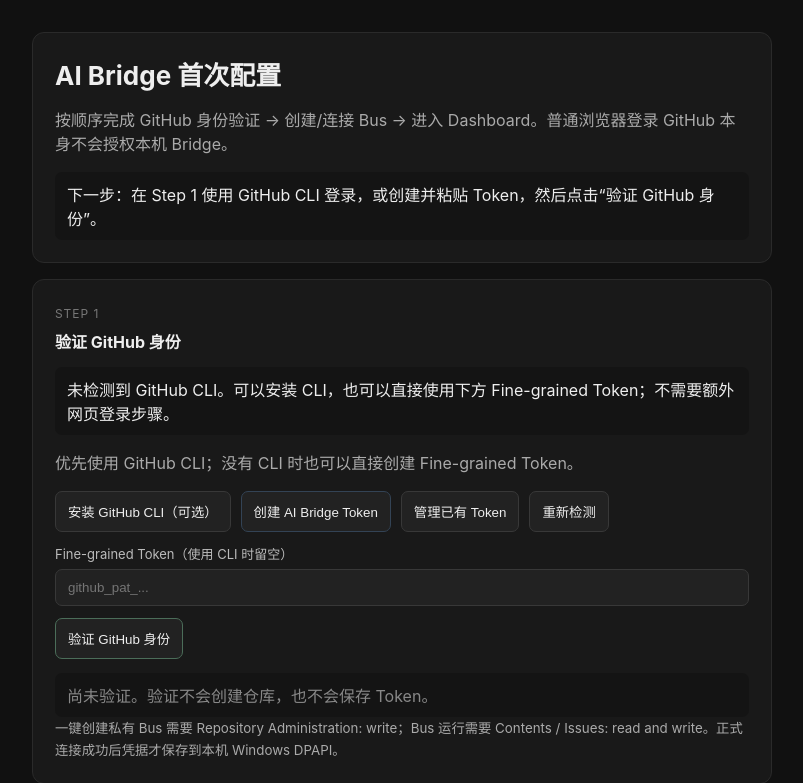
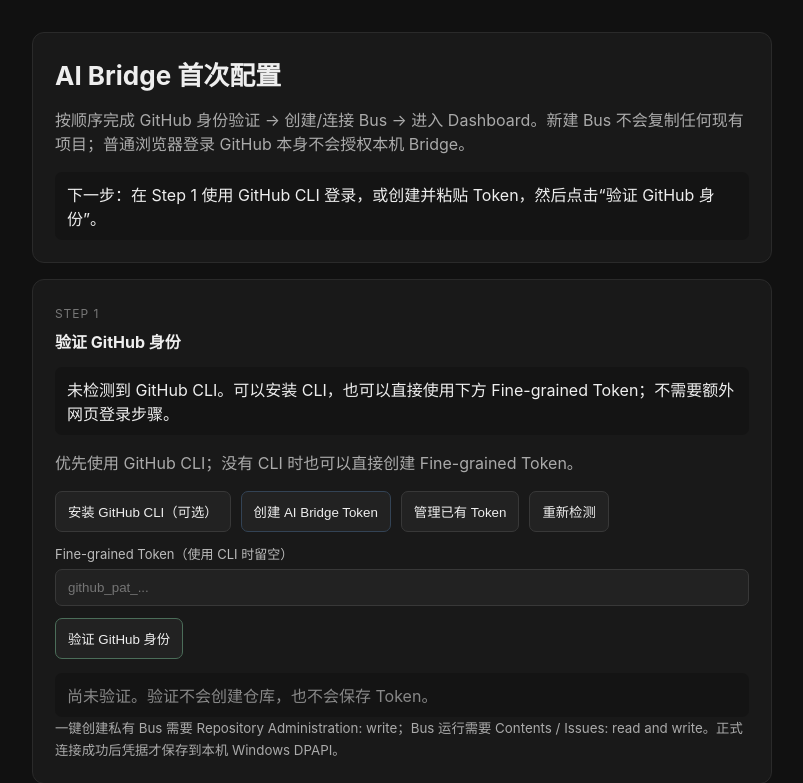
Before and after one commit to fmb22333-dev/AI-Bridge, a FastAPI app: page /setup in a window 1280 px wide. Shown: the top 783 px of the page, without its empty margins (238-1041 px from the left). Run offline with FastAPI, Linux system fonts and the light colour scheme; data that the repository does not hold is empty.

Commit message:
test: make setup assertions semantic

```diff
--- a/runtime/src/ai_bridge/web/templates/setup.html
+++ b/runtime/src/ai_bridge/web/templates/setup.html
@@ -12,7 +12,7 @@
 <main>
   <div class="card">
     <h1>AI Bridge 首次配置</h1>
-    <p>按顺序完成 GitHub 身份验证 → 创建/连接 Bus → 进入 Dashboard。普通浏览器登录 GitHub 本身不会授权本机 Bridge。</p>
+    <p>按顺序完成 GitHub 身份验证 → 创建/连接 Bus → 进入 Dashboard。新建 Bus 不会复制任何现有项目；普通浏览器登录 GitHub 本身不会授权本机 Bridge。</p>
     <div id="nextStep" class="status next">正在检测 GitHub 授权状态…</div>
     <button id="dashboard" type="button" style="display:none;margin-top:12px">返回 Dashboard</button>
   </div>
```
Also changed, not shown: runtime/tests/test_product_setup_update_source.py (+3 -1 lines).
